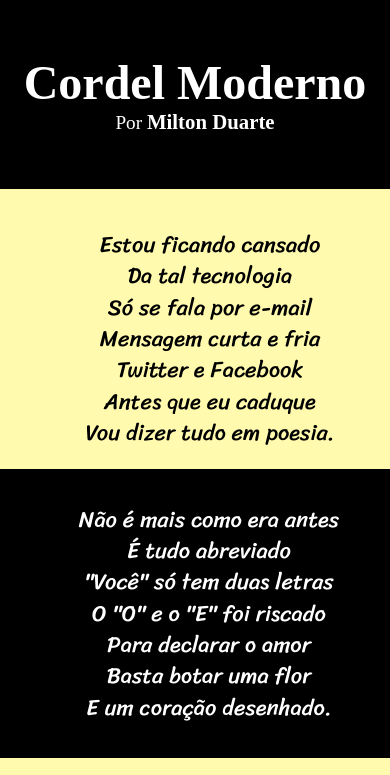
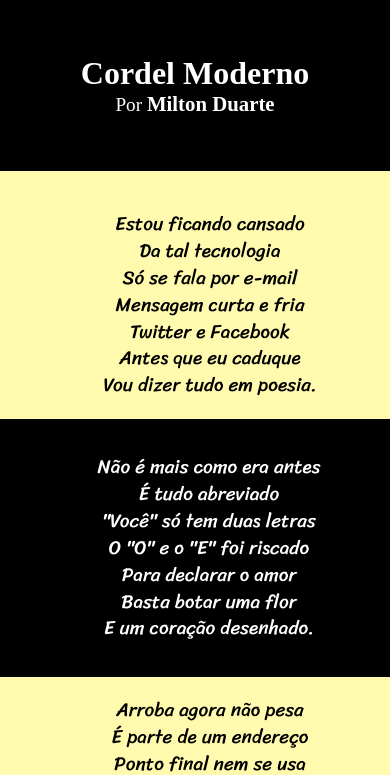
Before and after one commit to RafelNunes/projeto-cordel-minha-versao, a plain HTML site: page index.html in a window 390 px wide. Shown: the top 775 px of the page. Drawn offline with Linux system fonts and the light colour scheme.

Commit message:
atualizando os media queries

```diff
--- a/index.html
+++ b/index.html
@@ -81,7 +81,7 @@
             padding: 10px;
         }
 
-        @media(max-width: 1200px){
+        @media(max-width: 1440px){
             header > h1{
                 font-size: 7.5em;
             }
@@ -91,7 +91,7 @@
             }
         }
 
-        @media(max-width: 1000px){
+        @media(max-width: 1024px){
 
             header > h1{
                 font-size: 5em;
@@ -108,6 +108,16 @@
             }
             section{
                 font-size: 1.4em;
+                line-height: 1.4em;
+            }
+        }
+
+        @media(max-width: 425px){
+            header > h1{
+                font-size: 2em;
+            }
+            section{
+                font-size: 1.2em;
                 line-height: 1.4em;
             }
         }
```
